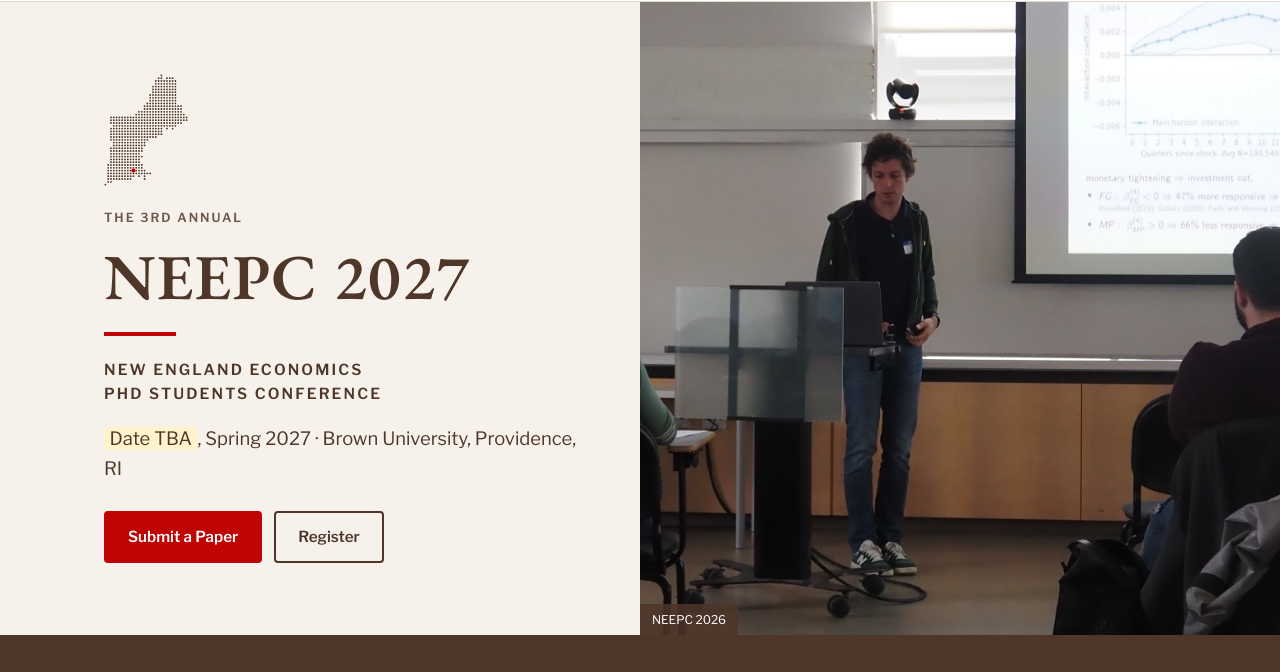
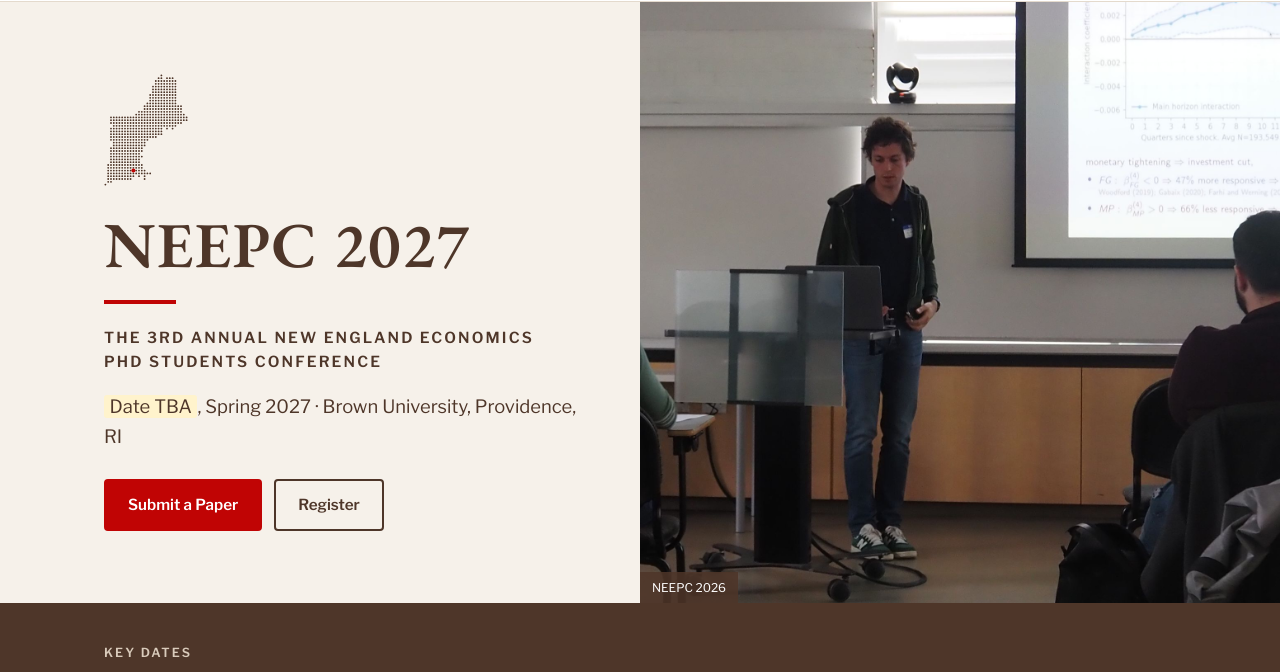
Before and after one commit to neepc/neepc.github.io, a plain HTML site: page index.html in a window 1280 px wide. Shown: the part 67-739 px from the top of the page. Drawn offline with nearby package versions, Linux system fonts and the light colour scheme.

Commit message:
Move 'The 3rd annual' into hero subtitle
Co-Authored-By: Claude Opus 5.5 <noreply@anthropic.com>

```diff
--- a/index.html
+++ b/index.html
@@ -35,10 +35,9 @@
   <section class="hero">
     <div class="hero-text">
       <img class="hero-mark" src="assets/img/mark.svg" alt="">
-      <p class="eyebrow">The 3rd annual</p>
       <h1>NEEPC 2027</h1>
       <hr class="rule">
-      <p class="subtitle">New England Economics<br>PhD Students Conference</p>
+      <p class="subtitle">The 3rd annual New England Economics<br>PhD Students Conference</p>
       <p class="when"><span class="tba">Date TBA</span>, Spring 2027 · Brown University, Providence, RI</p>
       <div class="actions">
         <a class="btn" href="call-for-papers.html">Submit a Paper</a>
```
